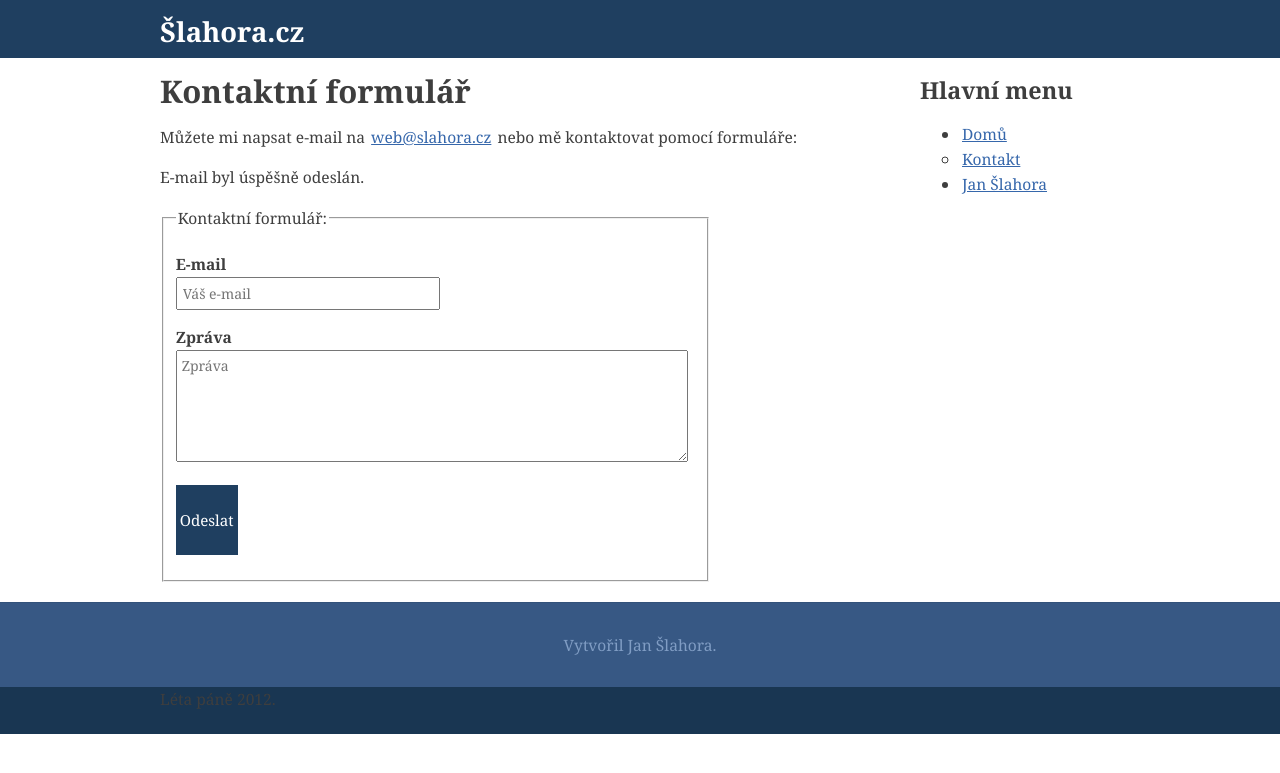
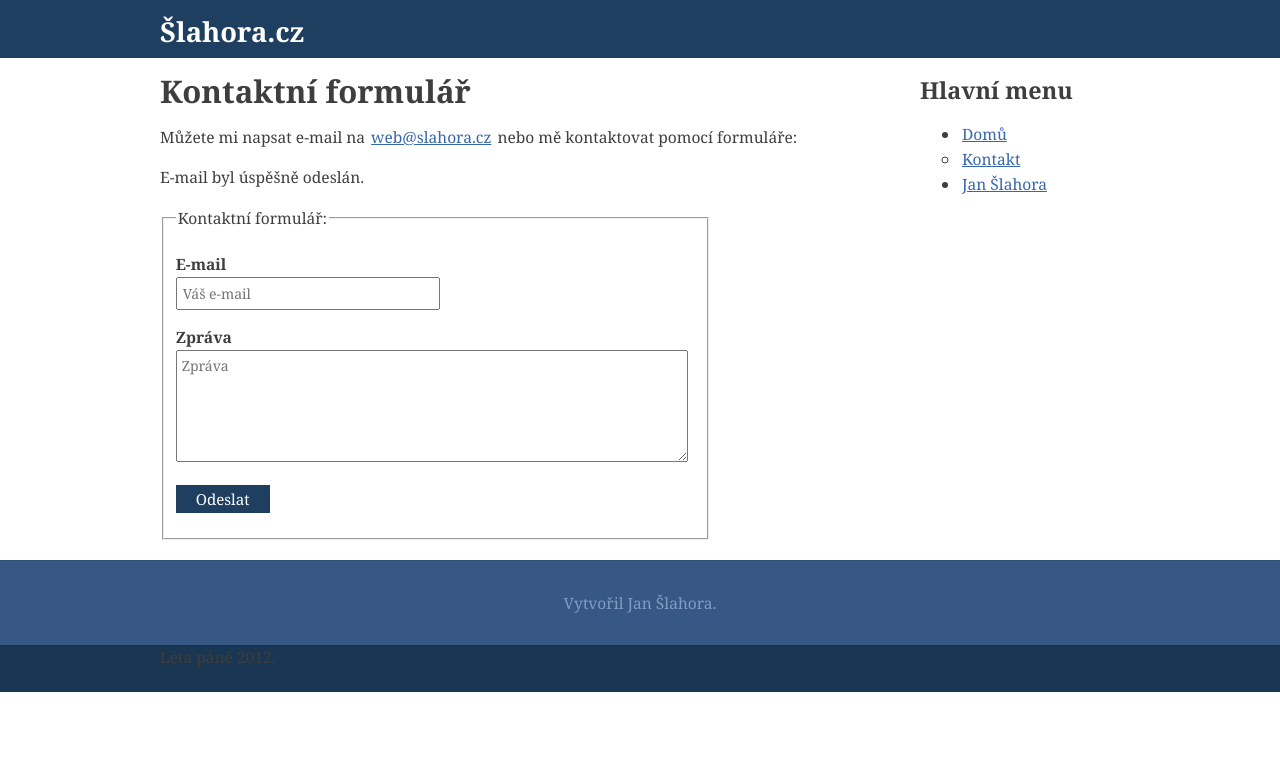
Before and after one commit to slaha/slaha.github.io, a Jekyll site: the page built from kontakt.md, in a window 1280 px wide. Shown: the top 773 px of the page. Built offline with Jekyll 4.4.1, drawn with Linux system fonts in a browser that asks for light colours.

Commit message:
Update styl.css

```diff
--- a/assets/styl.css
+++ b/assets/styl.css
@@ -132,5 +132,5 @@ button {
     background-color: #1f3f60;
     border: 0px;
     font-size: 0.973em;
-    padding: 25px 4px;
+    padding: 4px 20px;
 }
```
